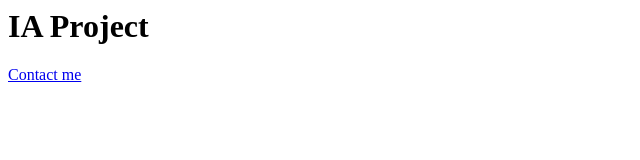
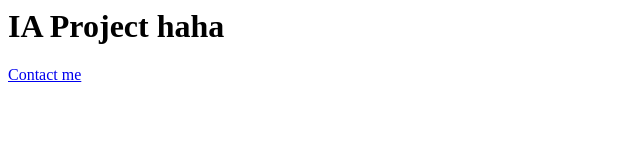
Before and after one commit to ThongZiSheng/sucia1, a plain HTML site: page index.html in a window 1280 px wide. Shown: the whole page, without its empty margins (0-640 px from the left). Drawn offline with Linux system fonts and the light colour scheme.

Commit message:
update haha

```diff
--- a/index.html
+++ b/index.html
@@ -3,7 +3,7 @@
 
 </head>
 <body>
-  <h1>IA Project</h1>
+  <h1>IA Project haha</h1>
  <a href="contact.html">Contact me</a>
  </body>
  </html>
```
